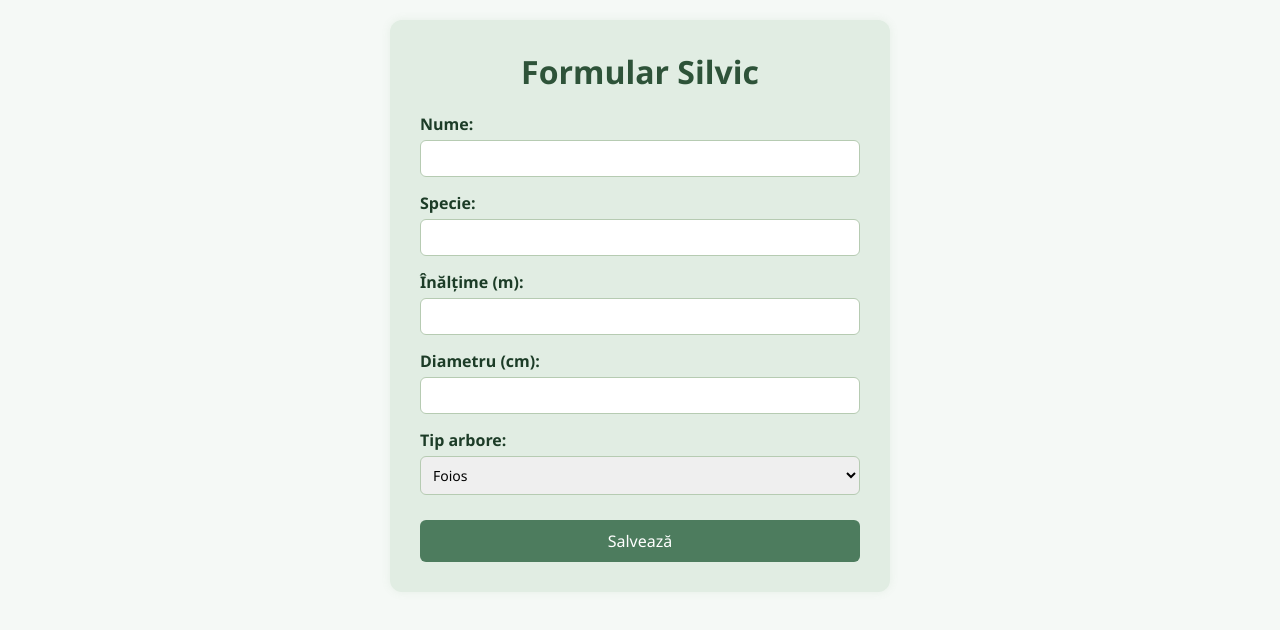
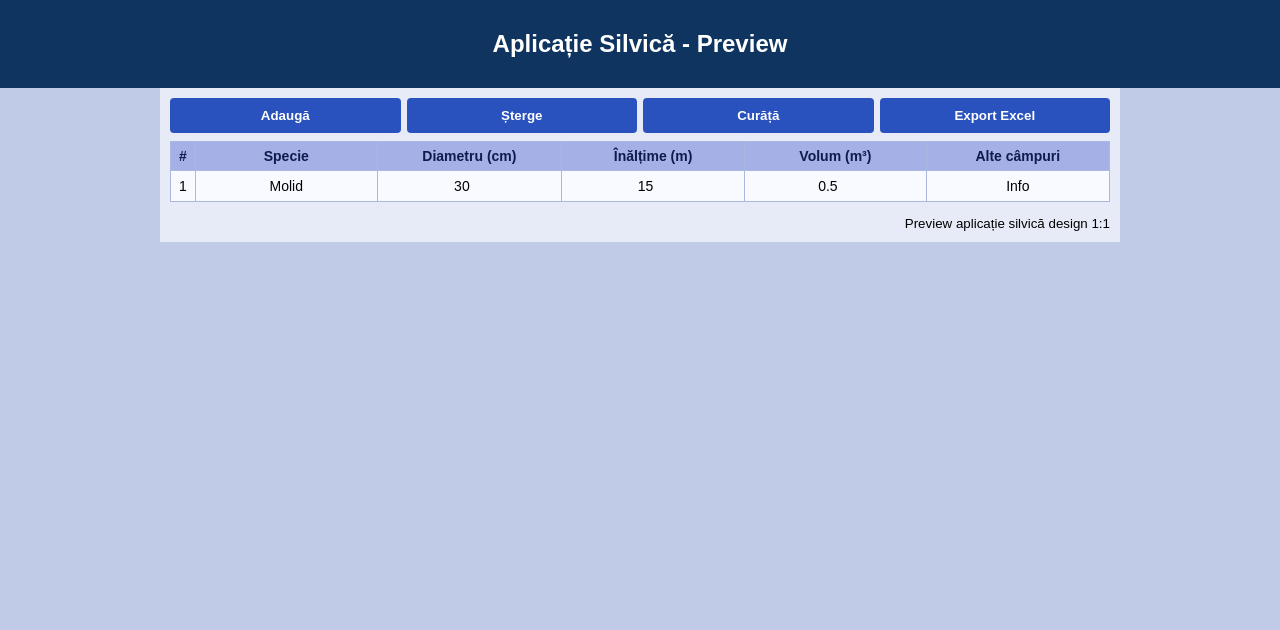
Before and after one commit to feldyb/Fisa-carnet, a plain HTML site: page index.html in a window 1280 px wide. Drawn offline with Linux system fonts and the light colour scheme.

Commit message:
Update index.html

```diff
--- a/index.html
+++ b/index.html
@@ -1,37 +1,137 @@
 <!DOCTYPE html>
 <html lang="ro">
 <head>
-  <meta charset="UTF-8" />
-  <meta name="viewport" content="width=device-width, initial-scale=1.0" />
-  <title>Formular Silvic</title>
-  <link rel="stylesheet" href="style.css" />
+<meta charset="UTF-8" />
+<meta name="viewport" content="width=device-width, initial-scale=1" />
+<title>Aplicație Silvică - Preview</title>
+<style>
+  /* Culori din poza ta */
+  body {
+    margin: 0; padding: 0;
+    font-family: Arial, sans-serif;
+    background-color: #c0cce7; /* fundal deschis albastru gri */
+    color: #000;
+  }
+  header {
+    background-color: #0f3460; /* albastru închis */
+    padding: 10px 5px;
+    color: white;
+    text-align: center;
+  }
+  /* Container general */
+  .app-container {
+    max-width: 960px;
+    margin: auto;
+    background-color: #e6ebf7; /* fundal tabel/conținut principal */
+    padding: 10px;
+    box-sizing: border-box;
+  }
+  /* Butoane rapide sus, grupate, ca în poza */
+  .top-buttons {
+    display: flex;
+    gap: 6px;
+    margin-bottom: 8px;
+    flex-wrap: wrap;
+  }
+  .btn {
+    background-color: #2a52be; /* albastru intens */
+    color: white;
+    border: none;
+    padding: 10px 14px;
+    font-weight: bold;
+    border-radius: 4px;
+    cursor: pointer;
+    flex: 1 1 80px;
+    text-align: center;
+  }
+  .btn:active {
+    background-color: #1c3d81;
+  }
+  /* Tabelul principal */
+  table {
+    width: 100%;
+    border-collapse: collapse;
+    background-color: #f8faff; /* alb cu albastru foarte deschis */
+  }
+  th, td {
+    border: 1px solid #aab8e0;/* chenare albastre */
+    padding: 6px 8px;
+    text-align: center;
+    font-size: 14px;
+    vertical-align: middle;
+  }
+  th {
+    background-color: #a4b0e6;
+    color: #0f1a4d;
+    font-weight: bold;
+  }
+  /* Linii rânduri */
+  tbody tr:nth-child(even) {
+    background-color: #dde3f0;
+  }
+  /* Inputuri în celule */
+  input[type="text"], input[type="number"] {
+    width: 100%;
+    box-sizing: border-box;
+    border: none;
+    background: transparent;
+    text-align: center;
+    font-size: 14px;
+  }
+  input[type="text"]:focus, input[type="number"]:focus {
+    outline: none;
+    background-color: #d2dafa;
+  }
+  /* Footer cu export */
+  .footer-controls {
+    margin-top: 12px;
+    text-align: right;
+  }
+</style>
 </head>
 <body>
-  <div class="container">
-    <h1>Formular Silvic</h1>
-    <form id="silvic-form">
-      <label for="nume">Nume:</label>
-      <input type="text" id="nume" name="nume" required />
+<header>
+  <h2>Aplicație Silvică - Preview</h2>
+</header>
+<div class="app-container">
 
-      <label for="specie">Specie:</label>
-      <input type="text" id="specie" name="specie" required />
+  <!-- Butoane sus din poza -->
+  <div class="top-buttons">
+    <button class="btn">Adaugă</button>
+    <button class="btn">Șterge</button>
+    <button class="btn">Curăță</button>
+    <button class="btn">Export Excel</button>
+  </div>
 
-      <label for="inaltime">Înălțime (m):</label>
-      <input type="number" id="inaltime" name="inaltime" min="0" required />
+  <!-- Tabel cu coloane ca în poza ta -->
+  <table>
+    <thead>
+      <tr>
+        <th>#</th>
+        <th>Specie</th>
+        <th>Diametru (cm)</th>
+        <th>Înălțime (m)</th>
+        <th>Volum (m³)</th>
+        <th>Alte câmpuri</th>
+      </tr>
+    </thead>
+    <tbody id="tree-data">
+      <!-- Rânduri de test -->
+      <tr>
+        <td>1</td>
+        <td><input type="text" value="Molid" /></td>
+        <td><input type="number" value="30" /></td>
+        <td><input type="number" value="15" /></td>
+        <td><input type="number" value="0.5" step="0.01" /></td>
+        <td><input type="text" value="Info" /></td>
+      </tr>
+    </tbody>
+  </table>
 
-      <label for="diametru">Diametru (cm):</label>
-      <input type="number" id="diametru" name="diametru" min="0" required />
-
-      <label for="tip">Tip arbore:</label>
-      <select id="tip" name="tip">
-        <option value="foios">Foios</option>
-        <option value="rasinos">Rășinos</option>
-        <option value="exotic">Exotic</option>
-      </select>
-
-      <button type="submit">Salvează</button>
-    </form>
+  <div class="footer-controls">
+    <!-- Mesaj / stare export / altele -->
+    <small>Preview aplicație silvică design 1:1</small>
   </div>
-  <script src="script.js"></script>
+</div>
 </body>
 </html>
```
